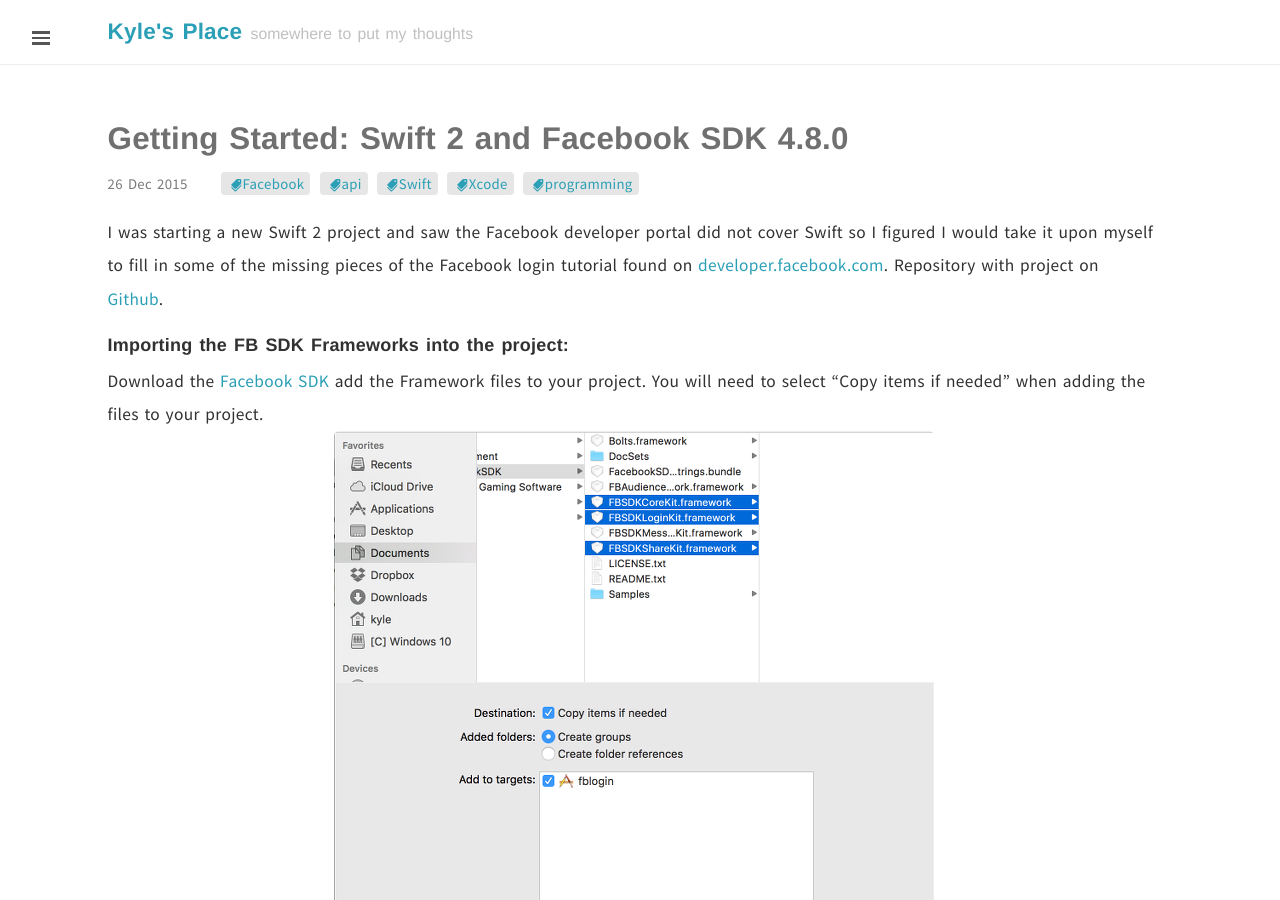
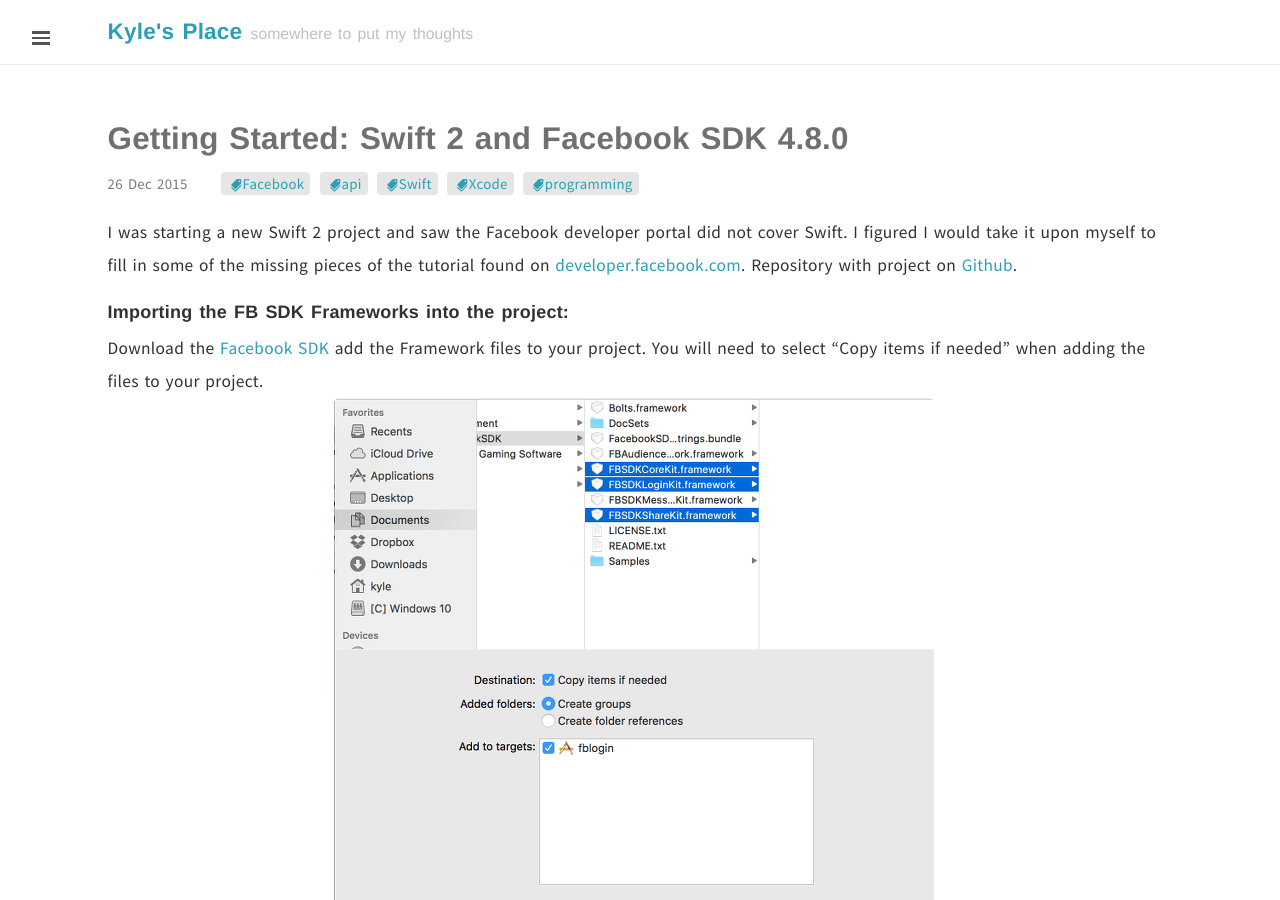
Before and after one commit to gorhack/gorhack.github.io, a Jekyll site: the page built from _posts/2015-12-26-swift-facebook.md, in a window 1280 px wide and 900 px high. Built offline with Jekyll 4.4.1, drawn with Linux system fonts in a browser that asks for light colours; comment, search, counter and statistics services are not loaded.

Commit message:
fixed post, added favicon

```diff
--- a/_posts/2015-12-26-swift-facebook.md
+++ b/_posts/2015-12-26-swift-facebook.md
@@ -10,7 +10,7 @@ comments: True
 tags: [Facebook, api, Swift, Xcode, programming]
 ---
 
-I was starting a new Swift 2 project and saw the Facebook developer portal did not cover Swift so I figured I would take it upon myself to fill in some of the missing pieces of the Facebook login tutorial found on [developer.facebook.com](https://developers.facebook.com/quickstarts/?platform=ios). Repository with project on [Github](https://github.com/gorhack/fblogin_swift2).
+I was starting a new Swift 2 project and saw the Facebook developer portal did not cover Swift. I figured I would take it upon myself to fill in some of the missing pieces of the tutorial found on [developer.facebook.com](https://developers.facebook.com/quickstarts/?platform=ios). Repository with project on [Github](https://github.com/gorhack/fblogin_swift2).
 
 #### Importing the FB SDK Frameworks into the project:
 
```
Also changed, not shown: assets/images/facebook-test.png, favicon.ico (added).
